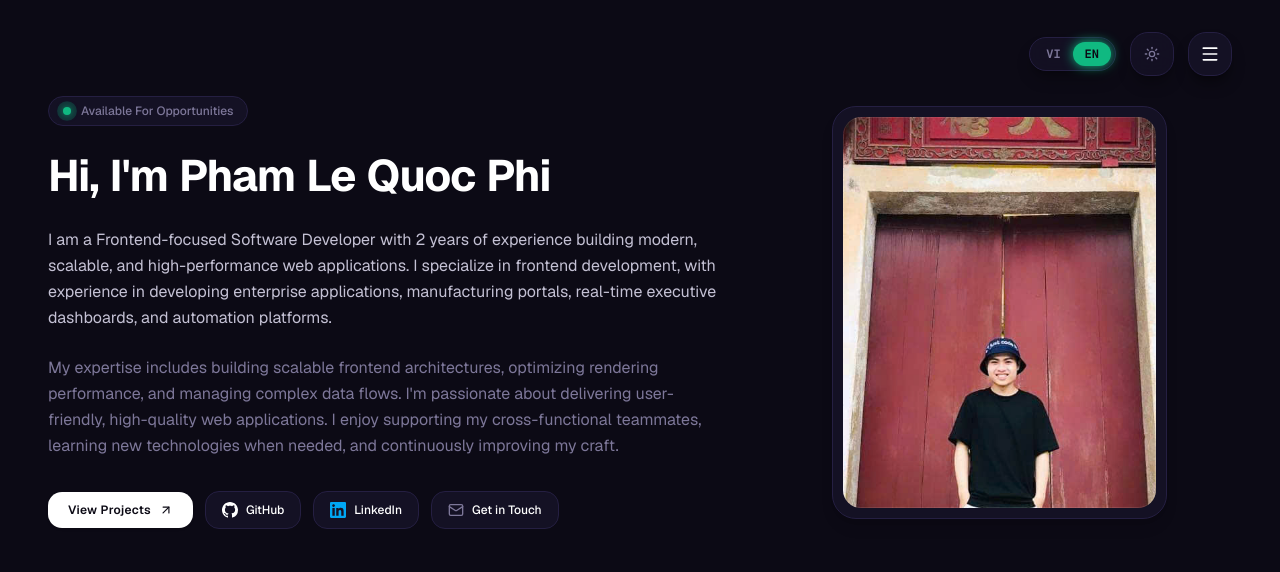
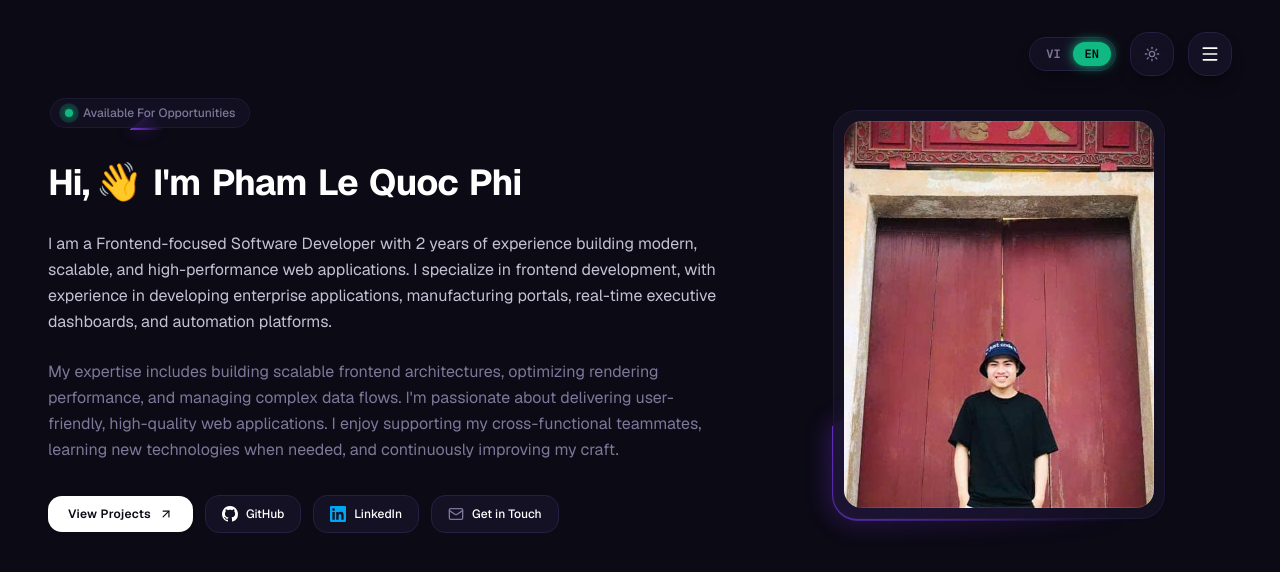
Before and after one commit to phamlequocphi-1609/portfolio, a Next.js app: page / in a window 1280 px wide. Shown: the top 572 px of the page. Built offline with nearby package versions, Linux system fonts and the light colour scheme; no server answers.

Commit message:
feat(hero): implement animation for hero section to enhance user experience

```diff
--- a/src/app/(home)/components/hero/hero-actions.tsx
+++ b/src/app/(home)/components/hero/hero-actions.tsx
@@ -10,6 +10,57 @@ import {
   heroActionsItemVariants,
 } from "@/constants/hero-variants";
 
+interface ActionItem {
+  label: string;
+  href: string;
+  isExternal?: boolean;
+  isPrimary?: boolean;
+  icon?: React.ReactNode;
+  hoverBorder?: string;
+  hoverGlow?: string;
+  shimmerColor?: string;
+}
+
+const ACTION_BUTTONS: ActionItem[] = [
+  {
+    label: "View Projects",
+    href: "/projects",
+    isPrimary: true,
+  },
+  {
+    label: "GitHub",
+    href: "https://github.com/phamlequocphi-1609",
+    isExternal: true,
+    hoverBorder: "hover:border-border-glow",
+    hoverGlow: "hover:shadow-black/10 dark:hover:shadow-white/5",
+    shimmerColor: "via-white/10 dark:via-white/5",
+    icon: (
+      <GithubIcon className="w-4 h-4 transition-transform duration-200 group-hover:scale-110 group-hover:-rotate-12" />
+    ),
+  },
+  {
+    label: "LinkedIn",
+    href: "https://linkedin.com/in/pham-le-quoc-phi",
+    isExternal: true,
+    hoverBorder: "hover:border-sky-500/40",
+    hoverGlow: "hover:shadow-sky-500/20",
+    shimmerColor: "via-sky-400/15",
+    icon: (
+      <LinkedinIcon className="w-4 h-4 text-sky-500 transition-transform duration-200 group-hover:scale-110 group-hover:-translate-y-0.5 group-hover:brightness-110" />
+    ),
+  },
+  {
+    label: "Get in Touch",
+    href: "/contact",
+    hoverBorder: "hover:border-accent-mint/40",
+    hoverGlow: "hover:shadow-accent-mint/20",
+    shimmerColor: "via-accent-mint/15",
+    icon: (
+      <Mail className="w-4 h-4 text-text-muted transition-all duration-200 group-hover:text-accent-mint group-hover:scale-110 group-hover:rotate-6 group-hover:-translate-y-0.5" />
+    ),
+  },
+];
+
 export const HeroActions = () => {
   return (
     <motion.div
@@ -18,105 +69,68 @@ export const HeroActions = () => {
       animate="visible"
       className="flex flex-wrap items-center gap-3 pt-2"
     >
+      {ACTION_BUTTONS.map((btn) => (
         <motion.div
+          key={btn.label}
           variants={heroActionsItemVariants}
-        whileHover={{ y: -3, scale: 1.02 }}
+          whileHover={{ y: -2.5, scale: 1.02 }}
           whileTap={{ scale: 0.96 }}
-        transition={{ type: "spring", stiffness: 450, damping: 20 }}
+          transition={{ type: "spring", stiffness: 400, damping: 20 }}
           className="group relative"
         >
+          {btn.isPrimary ? (
+            <div className="relative">
+              <div
+                aria-hidden="true"
+                className="absolute -inset-0.5 rounded-xl bg-gradient-to-r from-head via-slate-700 to-head opacity-0 blur-md transition-opacity duration-300 group-hover:opacity-40"
+              />
+
               <Link
-          href="/projects"
-          className="relative overflow-hidden px-5 py-2.5 rounded-xl bg-head text-main text-xs font-semibold tracking-wide flex items-center gap-2 shadow-sm transition-all duration-300 group-hover:shadow-xl group-hover:shadow-head/20"
+                href={btn.href}
+                className="relative overflow-hidden px-5 py-2.5 rounded-xl bg-head text-main text-xs font-semibold tracking-wide flex items-center gap-2 shadow-sm transition-all duration-300 group-hover:shadow-xl group-hover:shadow-head/25"
               >
-          <div className="pointer-events-none absolute inset-0 -translate-x-full group-hover:translate-x-full transition-transform duration-700 ease-out bg-gradient-to-r from-transparent via-white/20 to-transparent" />
+                <span
+                  aria-hidden="true"
+                  className="pointer-events-none absolute inset-0 -translate-x-[120%] skew-x-[-20deg] bg-gradient-to-r from-transparent via-white/25 to-transparent transition-transform duration-700 ease-out group-hover:translate-x-[220%]"
+                />
+
                 <Typography
                   tag="span"
                   variant="small"
-            text="View Projects"
+                  text={btn.label}
                   className="text-main font-semibold relative z-10"
                 />
-          <div className="relative z-10 transition-transform duration-200 ease-out group-hover:translate-x-0.5 group-hover:-translate-y-0.5">
+
+                <span className="relative z-10 transition-transform duration-200 ease-out group-hover:translate-x-0.5 group-hover:-translate-y-0.5">
                   <ArrowUpRight className="w-3.5 h-3.5" />
+                </span>
+              </Link>
             </div>
-        </Link>
-      </motion.div>
+          ) : (
+            <Link
+              href={btn.href}
+              target={btn.isExternal ? "_blank" : undefined}
+              rel={btn.isExternal ? "noopener noreferrer" : undefined}
+              className={`relative overflow-hidden px-4 py-2.5 rounded-xl bg-surface border border-border text-xs font-medium text-head transition-all duration-200 flex items-center gap-2 hover:bg-elevated ${btn.hoverBorder} hover:shadow-lg ${btn.hoverGlow}`}
+            >
+              <span
+                aria-hidden="true"
+                className={`pointer-events-none absolute inset-0 -translate-x-[120%] skew-x-[-20deg] bg-gradient-to-r from-transparent ${btn.shimmerColor} to-transparent transition-transform duration-700 ease-out group-hover:translate-x-[220%]`}
+              />
+              <div className="relative z-10 flex items-center justify-center">
+                {btn.icon}
+              </div>
 
-      <motion.div
-        variants={heroActionsItemVariants}
-        whileHover={{ y: -3, scale: 1.02 }}
-        whileTap={{ scale: 0.96 }}
-        transition={{ type: "spring", stiffness: 450, damping: 20 }}
-        className="group relative"
-      >
-        <Link
-          href="https://github.com/phamlequocphi-1609"
-          target="_blank"
-          rel="noopener noreferrer"
-          className="relative overflow-hidden px-4 py-2.5 rounded-xl bg-surface border border-border text-xs font-medium text-head hover:bg-elevated hover:border-border-glow hover:shadow-lg hover:shadow-black/10 dark:hover:shadow-black/30 transition-all duration-300 flex items-center gap-2"
-        >
-          <div className="pointer-events-none absolute inset-0 -translate-x-full group-hover:translate-x-full transition-transform duration-700 ease-out bg-gradient-to-r from-transparent via-white/10 dark:via-white/5 to-transparent" />
-          <div className="relative z-10 transition-transform duration-200 ease-out group-hover:scale-110 group-hover:-rotate-8">
-            <GithubIcon className="w-4 h-4" />
-          </div>
               <Typography
                 tag="span"
                 variant="small"
-            text="GitHub"
+                text={btn.label}
                 className="relative z-10"
               />
             </Link>
+          )}
         </motion.div>
-
-      <motion.div
-        variants={heroActionsItemVariants}
-        whileHover={{ y: -3, scale: 1.02 }}
-        whileTap={{ scale: 0.96 }}
-        transition={{ type: "spring", stiffness: 450, damping: 20 }}
-        className="group relative"
-      >
-        <Link
-          href="https://linkedin.com/in/pham-le-quoc-phi"
-          target="_blank"
-          rel="noopener noreferrer"
-          className="relative overflow-hidden px-4 py-2.5 rounded-xl bg-surface border border-border text-xs font-medium text-head hover:bg-elevated hover:border-sky-500/40 hover:shadow-lg hover:shadow-sky-500/15 transition-all duration-300 flex items-center gap-2"
-        >
-          <div className="pointer-events-none absolute inset-0 -translate-x-full group-hover:translate-x-full transition-transform duration-700 ease-out bg-gradient-to-r from-transparent via-sky-400/10 to-transparent" />
-          <div className="relative z-10 transition-transform duration-200 ease-out group-hover:scale-110 group-hover:-translate-y-0.5">
-            <LinkedinIcon className="w-4 h-4 text-sky-500 group-hover:brightness-110 transition-all duration-200" />
-          </div>
-          <Typography
-            tag="span"
-            variant="small"
-            text="LinkedIn"
-            className="relative z-10"
-          />
-        </Link>
-      </motion.div>
-
-      <motion.div
-        variants={heroActionsItemVariants}
-        whileHover={{ y: -3, scale: 1.02 }}
-        whileTap={{ scale: 0.96 }}
-        transition={{ type: "spring", stiffness: 450, damping: 20 }}
-        className="group relative"
-      >
-        <Link
-          href="/contact"
-          className="relative overflow-hidden px-4 py-2.5 rounded-xl bg-surface border border-border text-xs font-medium text-head hover:bg-elevated hover:border-accent-mint/40 hover:shadow-lg hover:shadow-accent-mint/15 transition-all duration-300 flex items-center gap-2"
-        >
-          <div className="pointer-events-none absolute inset-0 -translate-x-full group-hover:translate-x-full transition-transform duration-700 ease-out bg-gradient-to-r from-transparent via-accent-mint/10 to-transparent" />
-          <div className="relative z-10 transition-transform duration-200 ease-out group-hover:scale-110 group-hover:-translate-y-0.5 group-hover:rotate-6">
-            <Mail className="w-4 h-4 text-text-muted group-hover:text-accent-mint transition-colors duration-200" />
-          </div>
-          <Typography
-            tag="span"
-            variant="small"
-            text="Get in Touch"
-            className="relative z-10"
-          />
-        </Link>
-      </motion.div>
+      ))}
     </motion.div>
   );
 };
--- a/src/app/(home)/components/hero/hero-avatar.tsx
+++ b/src/app/(home)/components/hero/hero-avatar.tsx
@@ -1,9 +1,47 @@
+"use client";
+
 import Image from "next/image";
+import { motion } from "framer-motion";
+import { heroAvatarContainerVariants } from "@/constants/hero-variants";
 
 export const HeroAvatar = () => {
   return (
-    <div className="relative w-full max-w-[280px] sm:max-w-[310px] lg:max-w-[335px] mx-auto">
-      <div className="relative rounded-3xl p-2 sm:p-2.5 bg-surface border border-border shadow-lg hover:shadow-xl transition-all duration-500 ease-out hover:-translate-y-1">
+    <motion.div
+      variants={heroAvatarContainerVariants}
+      initial="hidden"
+      animate="visible"
+      className="group relative w-full max-w-[280px] sm:max-w-[310px] lg:max-w-[335px] mx-auto select-none"
+    >
+      <div
+        aria-hidden="true"
+        className="absolute -inset-1 rounded-[28px] blur-md opacity-30 group-hover:opacity-65 transition-opacity duration-500 overflow-hidden pointer-events-none"
+      >
+        <motion.span
+          style={{ x: "-50%", y: "-50%" }}
+          animate={{ rotate: 360 }}
+          transition={{ duration: 5, repeat: Infinity, ease: "linear" }}
+          className="absolute left-1/2 top-1/2 w-[240%] aspect-square [background:conic-gradient(from_0deg_at_50%_50%,transparent_0deg,transparent_270deg,var(--accent)_360deg)]"
+        />
+      </div>
+
+      <motion.div
+        whileHover={{ y: -4, scale: 1.015 }}
+        transition={{ duration: 0.3, ease: "easeOut" }}
+        className="relative rounded-[26px] p-[1.5px] overflow-hidden"
+      >
+        <div
+          aria-hidden="true"
+          className="absolute inset-0 overflow-hidden pointer-events-none"
+        >
+          <motion.span
+            style={{ x: "-50%", y: "-50%" }}
+            animate={{ rotate: 360 }}
+            transition={{ duration: 5, repeat: Infinity, ease: "linear" }}
+            className="absolute left-1/2 top-1/2 w-[240%] aspect-square [background:conic-gradient(from_0deg_at_50%_50%,transparent_0deg,transparent_270deg,var(--accent)_360deg)] opacity-75 group-hover:opacity-100 transition-opacity duration-300"
+          />
+        </div>
+
+        <div className="relative rounded-3xl p-2 sm:p-2.5 bg-surface/95 dark:bg-surface/90 backdrop-blur-md border border-border/60 group-hover:border-border-glow shadow-lg group-hover:shadow-2xl transition-all duration-300">
           <div className="relative w-full aspect-[4/5] rounded-2xl overflow-hidden bg-elevated">
             <Image
               src="/avt_phi.jpg"
@@ -12,11 +50,16 @@ export const HeroAvatar = () => {
               priority
               quality={95}
               sizes="(max-width: 768px) 100vw, 800px"
-            className="object-cover scale-[1.65] origin-[50%_72%] transition-transform duration-700 ease-out hover:scale-[1.7]"
+              className="object-cover scale-[1.65] origin-[50%_72%] transition-transform duration-700 ease-out group-hover:scale-[1.72]"
             />
-          <div className="absolute inset-0 rounded-2xl ring-1 ring-inset ring-black/5 dark:ring-white/10 pointer-events-none" />
+
+            <div
+              aria-hidden="true"
+              className="absolute inset-0 rounded-2xl ring-1 ring-inset ring-black/5 dark:ring-white/10 pointer-events-none"
+            />
           </div>
         </div>
-    </div>
+      </motion.div>
+    </motion.div>
   );
 };
--- a/src/app/(home)/components/hero/hero-content.tsx
+++ b/src/app/(home)/components/hero/hero-content.tsx
@@ -1,5 +1,4 @@
 "use client";
-
 import { Typography } from "@/components/ui";
 import { motion } from "framer-motion";
 import { TITLE_WORDS } from "@/constants/hero";
@@ -21,7 +20,30 @@ export const HeroContent = () => {
       className="space-y-6 text-left"
     >
       <motion.div variants={heroContentItemVariants}>
-        <div className="inline-flex items-center gap-2.5 px-3.5 py-1.5 rounded-full bg-surface border border-border text-xs font-medium text-text-muted select-none cursor-default">
+        <motion.div
+          whileHover={{ scale: 1.04, y: -1 }}
+          whileTap={{ scale: 0.97 }}
+          className="group relative inline-flex items-center rounded-full p-0.5 select-none cursor-default"
+        >
+          <div className="absolute inset-0 rounded-full blur-[9px] opacity-40 group-hover:opacity-75 transition-opacity duration-500 overflow-hidden pointer-events-none">
+            <motion.span
+              style={{ x: "-50%", y: "-50%" }}
+              animate={{ rotate: 360 }}
+              transition={{ duration: 2, repeat: Infinity, ease: "linear" }}
+              className="absolute left-1/2 top-1/2 w-[220%] aspect-square [background:conic-gradient(from_0deg_at_50%_50%,transparent_0deg,transparent_270deg,var(--accent)_360deg)]"
+            />
+          </div>
+
+          <div className="absolute inset-0 rounded-full overflow-hidden pointer-events-none">
+            <motion.span
+              style={{ x: "-50%", y: "-50%" }}
+              animate={{ rotate: 360 }}
+              transition={{ duration: 2, repeat: Infinity, ease: "linear" }}
+              className="absolute left-1/2 top-1/2 w-[220%] aspect-square [background:conic-gradient(from_0deg_at_50%_50%,transparent_0deg,transparent_270deg,var(--accent)_360deg)] opacity-85 group-hover:opacity-100 transition-opacity duration-300"
+            />
+          </div>
+
+          <div className="relative z-10 inline-flex items-center gap-2.5 px-3.5 py-1.5 rounded-full bg-surface/90 dark:bg-surface/85 backdrop-blur-md border border-border/60 text-xs font-medium text-text-muted transition-colors duration-300 group-hover:text-head">
             <span className="relative flex h-2 w-2 items-center justify-center">
               <motion.span
                 animate={{
@@ -56,9 +78,10 @@ export const HeroContent = () => {
               tag="span"
               variant="caption_12_500"
               text="Available For Opportunities"
-            className="text-text-muted"
+              className="text-text-muted group-hover:text-head transition-colors duration-200"
             />
           </div>
+        </motion.div>
       </motion.div>
 
       <MotionTypography
@@ -73,7 +96,33 @@ export const HeroContent = () => {
             variants={heroWordVariants}
             className="inline-block mr-[0.25em] last:mr-0"
           >
-            {word}
+            <Typography
+              tag="span"
+              variant="h2_36_700"
+              text={word}
+              className="text-head inline-block"
+            />
+            {i === 0 && (
+              <motion.span
+                className="inline-block ml-1.5 origin-[70%_70%] select-none cursor-pointer text-2xl sm:text-3xl lg:text-[38px]"
+                animate={{
+                  rotate: [0, 16, -10, 16, -6, 12, 0],
+                }}
+                transition={{
+                  duration: 1.8,
+                  repeat: Infinity,
+                  repeatDelay: 2.5,
+                  ease: "easeInOut",
+                }}
+                whileHover={{
+                  scale: 1.25,
+                  rotate: [0, 22, -18, 22, 0],
+                  transition: { duration: 0.5 },
+                }}
+              >
+                👋
+              </motion.span>
+            )}
           </motion.span>
         ))}
       </MotionTypography>
--- a/src/app/(home)/components/hero/hero-section.tsx
+++ b/src/app/(home)/components/hero/hero-section.tsx
@@ -2,10 +2,16 @@
 import { HeroContent } from "./hero-content";
 import { HeroActions } from "./hero-actions";
 import { HeroAvatar } from "./hero-avatar";
-
+import { motion } from "framer-motion";
+import { heroSectionContainerVariants } from "@/constants/hero-variants";
 export function HeroSection() {
   return (
-    <section className="flex items-center pt-20 pb-12 sm:pt-24 sm:pb-16 px-6 sm:px-8 md:px-12 max-w-7xl mx-auto">
+    <motion.section
+      variants={heroSectionContainerVariants}
+      initial="hidden"
+      animate="visible"
+      className="relative flex items-center pt-20 pb-12 sm:pt-24 sm:pb-16 px-6 sm:px-8 md:px-12 max-w-7xl mx-auto"
+    >
       <div className="grid grid-cols-1 lg:grid-cols-12 gap-10 lg:gap-12 items-center w-full">
         <div className="lg:col-span-7 space-y-6">
           <HeroContent />
@@ -15,6 +21,6 @@ export function HeroSection() {
           <HeroAvatar />
         </div>
       </div>
-    </section>
+    </motion.section>
   );
 }
--- a/src/constants/hero-variants.ts
+++ b/src/constants/hero-variants.ts
@@ -1,21 +1,35 @@
 import type { Variants } from "framer-motion";
+
+export const heroSectionContainerVariants: Variants = {
+  hidden: {
+    opacity: 0,
+  },
+  visible: {
+    opacity: 1,
+    transition: {
+      duration: 0.4,
+      ease: "easeOut",
+    },
+  },
+};
 
 export const heroContentContainerVariants: Variants = {
   hidden: { opacity: 0 },
   visible: {
     opacity: 1,
     transition: {
-      staggerChildren: 0.16,
-      delayChildren: 0.1,
+      staggerChildren: 0.14,
+      delayChildren: 0.08,
     },
   },
 };
 
 export const heroContentItemVariants: Variants = {
-  hidden: { opacity: 0, y: 18 },
+  hidden: { opacity: 0, y: 18, filter: "blur(4px)" },
   visible: {
     opacity: 1,
     y: 0,
+    filter: "blur(0px)",
     transition: {
       duration: 0.55,
       ease: [0.16, 1, 0.3, 1],
@@ -29,40 +43,12 @@ export const heroTitleContainerVariants: Variants = {
     opacity: 1,
     transition: {
       staggerChildren: 0.08,
-      delayChildren: 0.05,
+      delayChildren: 0.04,
     },
   },
 };
 
 export const heroWordVariants: Variants = {
-  hidden: {
-    opacity: 0,
-    y: 14,
-    filter: "blur(6px)",
-  },
-  visible: {
-    opacity: 1,
-    y: 0,
-    filter: "blur(0px)",
-    transition: {
-      duration: 0.4,
-      ease: [0.2, 0.65, 0.3, 0.9],
-    },
-  },
-};
-
-export const heroActionsContainerVariants: Variants = {
-  hidden: { opacity: 0 },
-  visible: {
-    opacity: 1,
-    transition: {
-      staggerChildren: 0.1,
-      delayChildren: 0.45,
-    },
-  },
-};
-
-export const heroActionsItemVariants: Variants = {
   hidden: {
     opacity: 0,
     y: 16,
@@ -78,3 +64,53 @@ export const heroActionsItemVariants: Variants = {
     },
   },
 };
+
+export const heroActionsContainerVariants: Variants = {
+  hidden: { opacity: 0 },
+  visible: {
+    opacity: 1,
+    transition: {
+      staggerChildren: 0.08,
+      delayChildren: 0.72,
+    },
+  },
+};
+
+export const heroActionsItemVariants: Variants = {
+  hidden: {
+    opacity: 0,
+    y: 14,
+    scale: 0.96,
+    filter: "blur(4px)",
+  },
+  visible: {
+    opacity: 1,
+    y: 0,
+    scale: 1,
+    filter: "blur(0px)",
+    transition: {
+      duration: 0.45,
+      ease: [0.16, 1, 0.3, 1],
+    },
+  },
+};
+
+export const heroAvatarContainerVariants: Variants = {
+  hidden: {
+    opacity: 0,
+    scale: 0.93,
+    y: 20,
+    filter: "blur(8px)",
+  },
+  visible: {
+    opacity: 1,
+    scale: 1,
+    y: 0,
+    filter: "blur(0px)",
+    transition: {
+      duration: 0.75,
+      ease: [0.16, 1, 0.3, 1],
+      delay: 0.38,
+    },
+  },
+};
```
Lines whose indentation alone changed are shown as unchanged.
